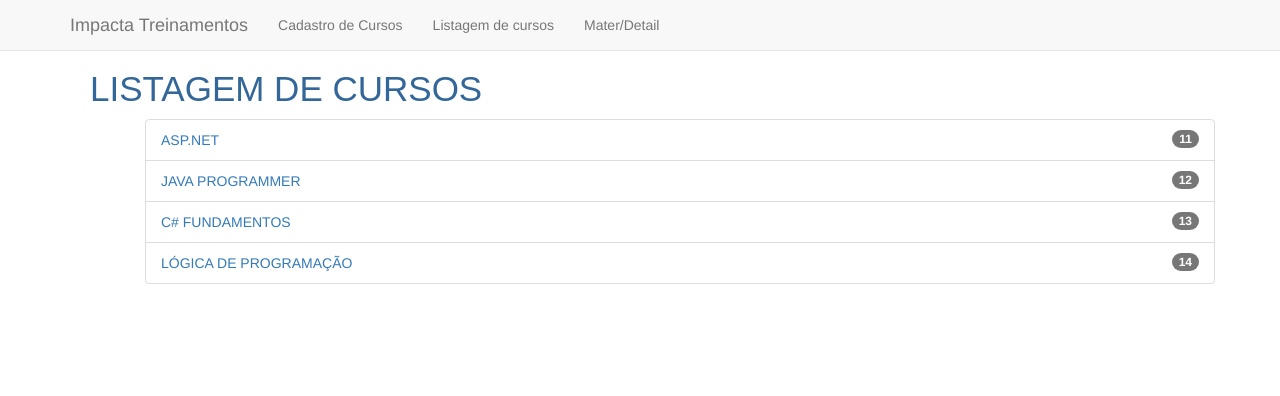
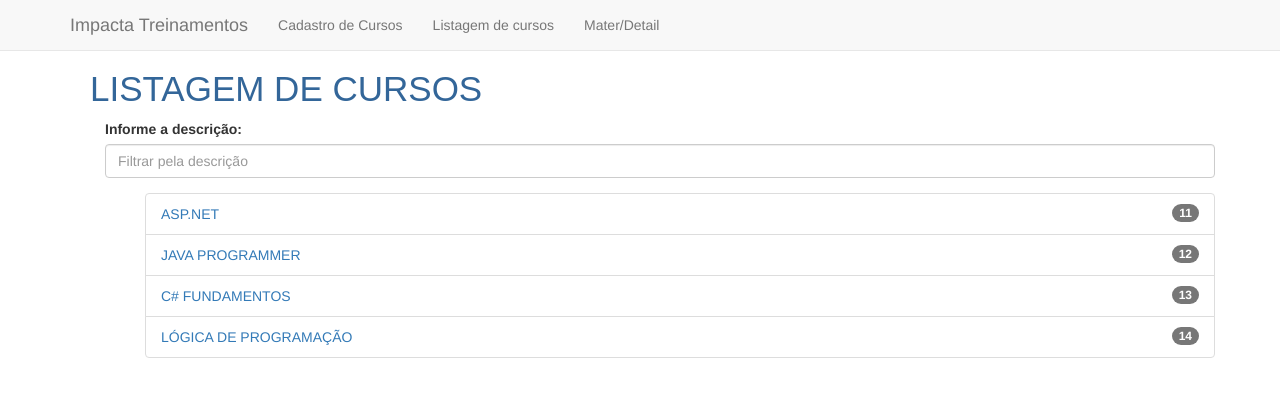
Before and after one commit to Almeida92/Curso_Mean, an Angular app in the folder app-angular4/: page /lista in a window 1280 px wide. Shown: the top 396 px of the page. Built offline with nearby package versions, Linux system fonts and the light colour scheme.

Commit message:
Filtragem na lista

```diff
--- a/app-angular4/src/app/app.module.ts
+++ b/app-angular4/src/app/app.module.ts
@@ -7,6 +7,7 @@ import { appRoutes } from './rotas/app.routes';
 import { AppComponent } from './app.component';
 import { MenuComponent } from './menu/menu.component';
 import { VerificaCh } from './filters/verificarch.filter';
+import { SubLista } from './filters/sublista.filter';
 
 // usando as rotas
 import { LogoComponent } from './logo/logo.component';
@@ -27,7 +28,8 @@ import { CursosService } from './services/cursos.service';
     ListaComponent,
     NotFoundComponent,
     MasterDetailComponent,
-    VerificaCh
+    VerificaCh,
+    SubLista
   ],
   imports: [
     BrowserModule, // módulos usados na aplicação
--- /dev/null
+++ b/app-angular4/src/app/filters/sublista.filter.ts
@@ -0,0 +1,11 @@
+import { ICurso } from './../classes/interface.curso';
+import { Pipe, PipeTransform } from '@angular/core';
+
+@Pipe({
+    name: 'sublista'
+})
+export class SubLista implements PipeTransform {
+    transform(cursos: ICurso[], input: string): ICurso[] {
+        return cursos.filter(curso => curso.descricao.toLowerCase().includes(input.toLocaleLowerCase()));
+    }
+}
--- a/app-angular4/src/app/lista/views/lista.component.html
+++ b/app-angular4/src/app/lista/views/lista.component.html
@@ -1,8 +1,12 @@
 <div class="container margem">
     <h1>LISTAGEM DE CURSOS</h1>
     <div class="col-md-12">
+        <div class="form-group">
+            <label for="codigo">Informe a descrição:</label>
+            <input type="text" #busca (keyup)="0" class="form-control" placeholder="Filtrar pela descrição">
+        </div>
         <ul class="list_group">
-            <li *ngFor="let item of listaCursos" class="list-group-item">
+            <li *ngFor="let item of listaCursos | sublista:busca.value" class="list-group-item">
                 <span class="badge">{{ item.codigo }}</span>
                 <a href="#">{{ item.descricao | uppercase }} </a>
             </li>
```
